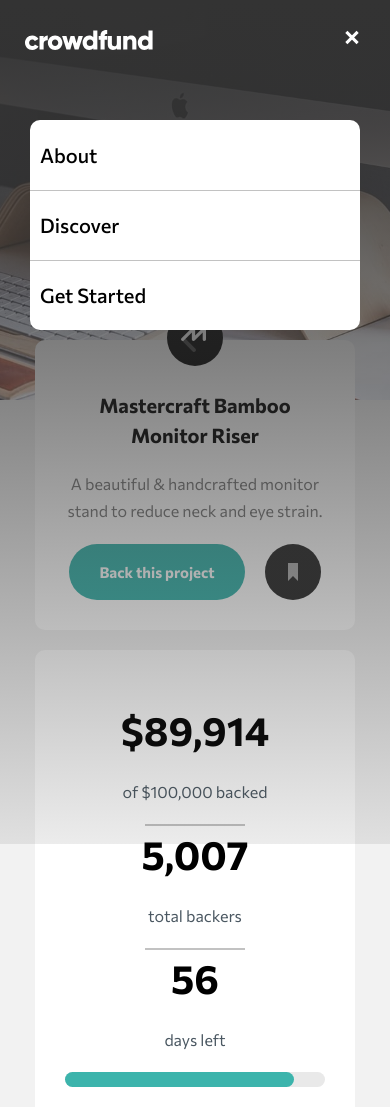
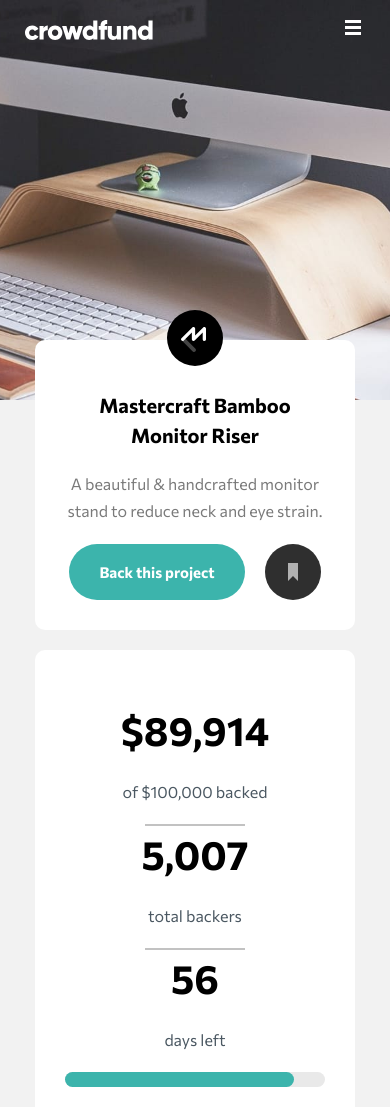
Before and after one commit to osamamammar/Crowdfunding-product-page, a plain HTML site: page index.html in a window 390 px wide. Shown: the top 1107 px of the page. Drawn offline with Linux system fonts and the light colour scheme.

Commit message:
fix padding for nav and make div for hero image

```diff
--- a/index.html
+++ b/index.html
@@ -24,21 +24,22 @@
     <script defer src="js/app.js"></script>
   </head>
   <body>
-    <div class="overlay active"></div>
+    <div class="overlay "></div>
     <!-- MOBILE MENU -->
-    <header class="hero-image">
+
+    <header>
       <nav class="mobile-nav">
         <!-- Logo -->
         <a href="#" class="logo">
           <img src="./images/logo.svg" alt="Logo" />
         </a>
-        <div class="burger-icon open">
+        <div class="burger-icon ">
           <!-- background-image icon -->
         </div>
 
         <!-- Navigation list -->
 
-        <ul class="nav-list open">
+        <ul class="nav-list ">
           <li class="nav-item">
             <a href="#" class="nav-link">About</a>
           </li>
@@ -51,8 +52,10 @@
         </ul>
       </nav>
     </header>
+    <div class="hero-image"></div>
 
     <!-- Main -->
+
     <main class="cards-container">
       <!-- first card -->
       <section class="card">
--- a/styles/style.css
+++ b/styles/style.css
@@ -78,14 +78,17 @@ p {
   background-position: center;
   height: 40rem;
   padding: 2rem;
+  /* position: relative; */
 }
 /* MOBILE MENU */
 .mobile-nav {
   display: flex;
   align-items: center;
   justify-content: space-between;
-  padding: 1rem 0.5rem;
+  padding: 2rem 2.5rem;
   width: 100%;
+  position: absolute;
+  z-index: 100;
 }
 
 .overlay {
```
